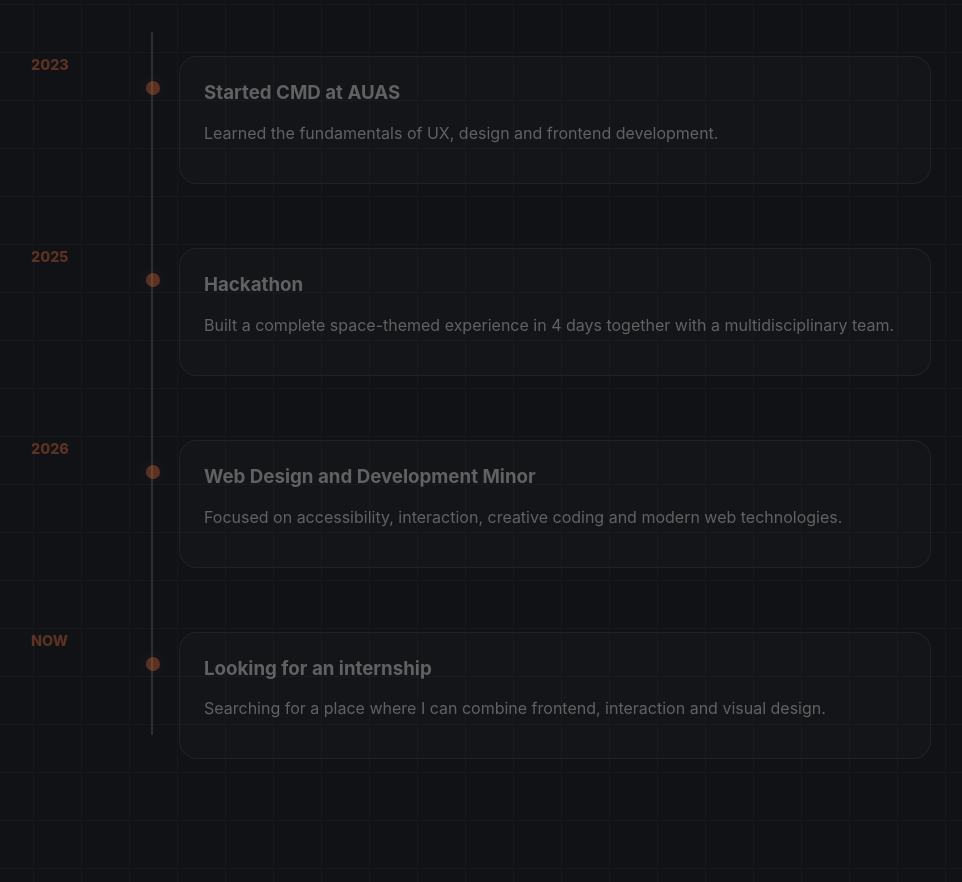
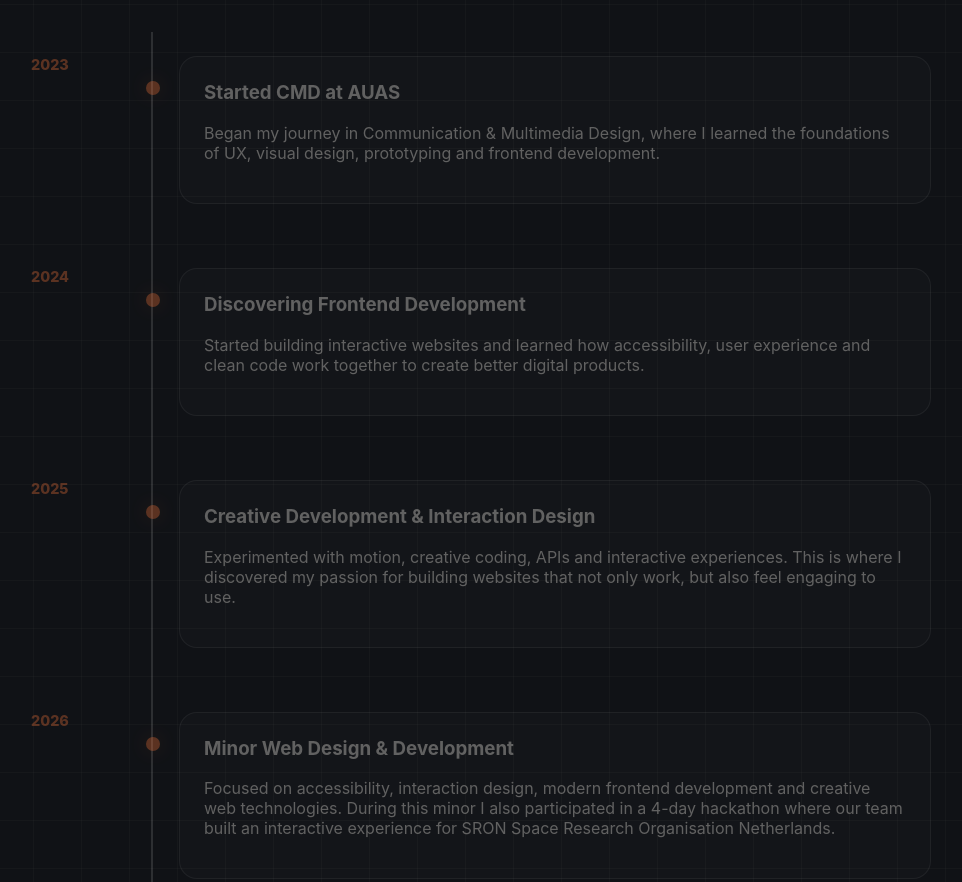
Before and after one commit to MatsvdZ/portfolio-mats, a plain HTML site: page index.html in a window 1280 px wide. Shown: the part 7100-7982 px from the top of the page, without its empty margins (159-1121 px from the left). Drawn offline with Linux system fonts and the light colour scheme.

Commit message:
feat: update timeline section with detailed descriptions of educational journey and experiences

```diff
--- a/index.html
+++ b/index.html
@@ -602,43 +602,72 @@
         <div class="timeline">
           <article class="timeline-item">
             <span class="timeline-year">2023</span>
+
             <div class="timeline-content">
               <h3>Started CMD at AUAS</h3>
+
               <p>
-                Learned the fundamentals of UX, design and frontend development.
+                Began my journey in Communication & Multimedia Design, where I
+                learned the foundations of UX, visual design, prototyping and
+                frontend development.
+              </p>
+            </div>
+          </article>
+
+          <article class="timeline-item">
+            <span class="timeline-year">2024</span>
+
+            <div class="timeline-content">
+              <h3>Discovering Frontend Development</h3>
+
+              <p>
+                Started building interactive websites and learned how
+                accessibility, user experience and clean code work together to
+                create better digital products.
               </p>
             </div>
           </article>
 
           <article class="timeline-item">
             <span class="timeline-year">2025</span>
+
             <div class="timeline-content">
-              <h3>Hackathon</h3>
+              <h3>Creative Development & Interaction Design</h3>
+
               <p>
-                Built a complete space-themed experience in 4 days together with
-                a multidisciplinary team.
+                Experimented with motion, creative coding, APIs and interactive
+                experiences. This is where I discovered my passion for building
+                websites that not only work, but also feel engaging to use.
               </p>
             </div>
           </article>
 
           <article class="timeline-item">
             <span class="timeline-year">2026</span>
+
             <div class="timeline-content">
-              <h3>Web Design and Development Minor</h3>
+              <h3>Minor Web Design & Development</h3>
+
               <p>
-                Focused on accessibility, interaction, creative coding and
-                modern web technologies.
+                Focused on accessibility, interaction design, modern frontend
+                development and creative web technologies. During this minor I
+                also participated in a 4-day hackathon where our team built an
+                interactive experience for SRON Space Research Organisation
+                Netherlands.
               </p>
             </div>
           </article>
 
           <article class="timeline-item">
-            <span class="timeline-year">Now</span>
+            <span class="timeline-year">NOW</span>
+
             <div class="timeline-content">
-              <h3>Looking for an internship</h3>
+              <h3>Looking for an Internship</h3>
+
               <p>
-                Searching for a place where I can combine frontend, interaction
-                and visual design.
+                Currently searching for an internship starting in September
+                2026, where I can further develop my frontend, interaction
+                design and UX skills while contributing to real-world projects.
               </p>
             </div>
           </article>
```
